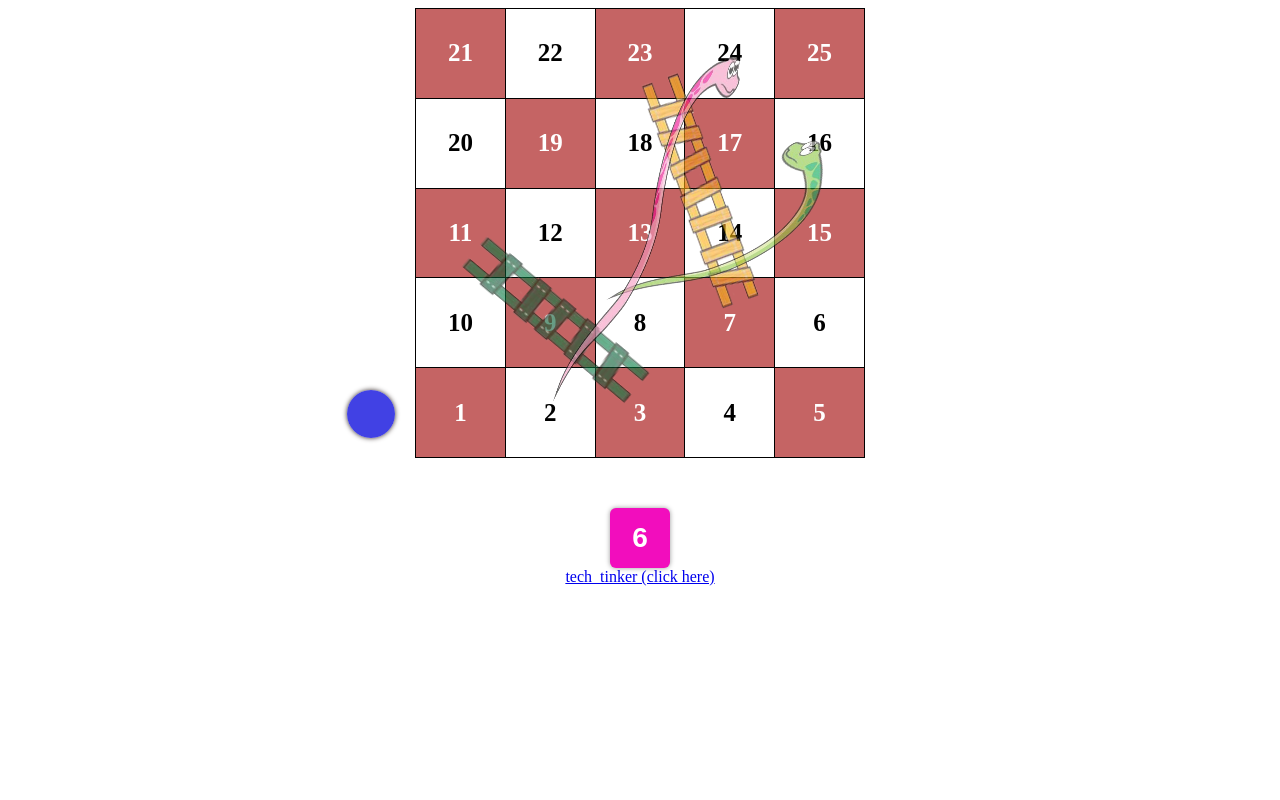
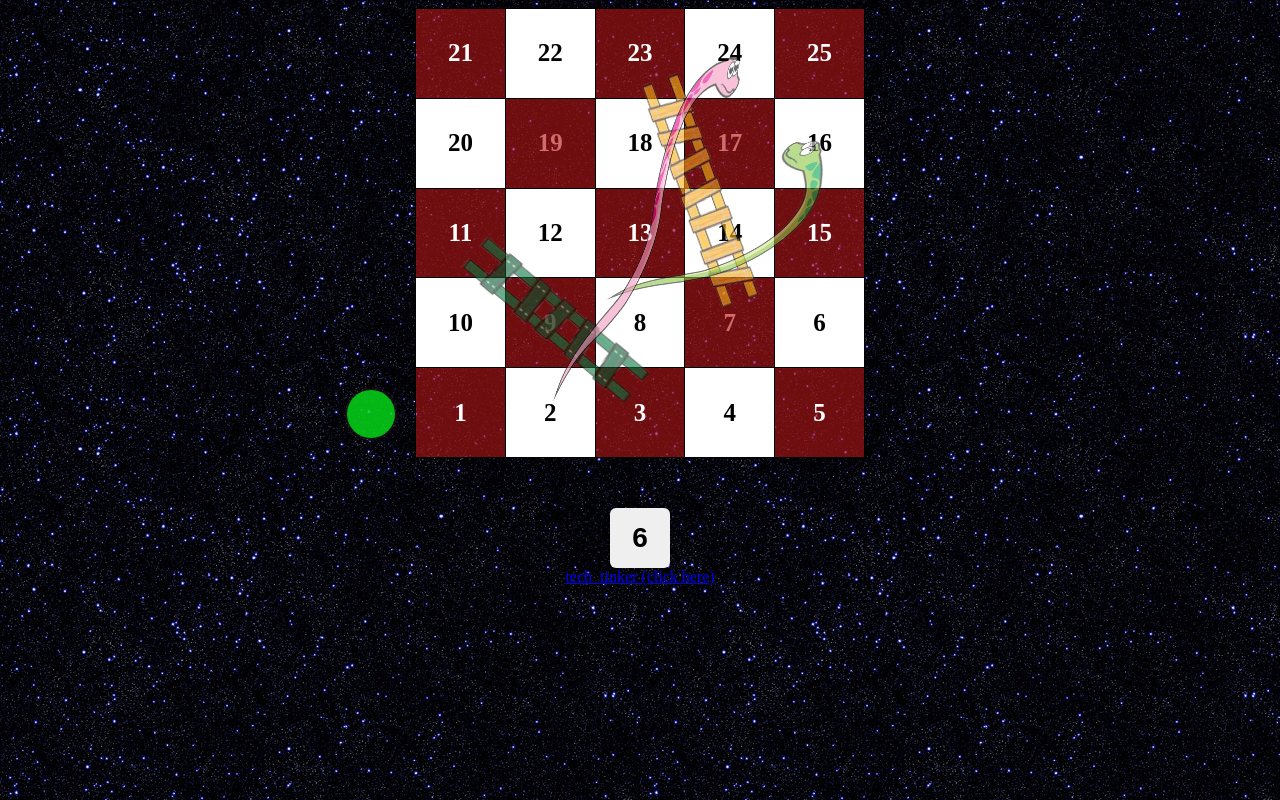
Before and after one commit to tech-tinker1/snake-ladder-game, a plain HTML site: page index.html in a window 1280 px wide. Drawn offline with Linux system fonts and the light colour scheme.

Commit message:
problem fixed

```diff
--- a/index.html
+++ b/index.html
@@ -6,6 +6,9 @@
     <meta name="viewport" content="width=device-width, initial-scale=1.0">
     <title>Snake Ladder Game</title>
     <style>
+        body {
+            background-image: url(./assets/images/stars-1436950_640.jpg);
+        }
         * {
             box-sizing: border-box;
         }
@@ -37,7 +40,7 @@
 
         .game-table tr:nth-child(even) td:nth-child(even) {
             background: rgba(168, 21, 21, 0.658);
-            color: white;
+            color: rgb(211, 108, 108);
         }
 
         .game-table tr:nth-child(odd) td:nth-child(even) {
@@ -89,7 +92,7 @@
         }
 
         .coin {
-            background: rgba(18, 18, 222, 0.799);
+            background: rgba(6, 228, 24, 0.799);
             box-shadow: 0px 0px 5px rgb(52, 41, 41);
             width: 48px;
             height: 48px;
@@ -114,8 +117,8 @@
             border-radius: 6px;
             font-size: 28px;
             font-weight: bold;
-            color: white;
-            background: rgb(242, 13, 189);
+            color: rgb(0, 0, 0);
+            background: rgb(240, 239, 239);
             rotate: 360deg;
             transition: all 300ms;
         }
@@ -292,8 +295,7 @@
 
     </script>
 
-
-    <a style="display: flex; justify-content: center;" href="https://www.instagram.com/tech_tinker_?igsh=MXI3cnJ3N21uMmlhcw==" >tech_tinker (click here)</a>
+    <a style="display: flex; justify-content: center; " href="https://www.instagram.com/tech_tinker_?igsh=MXI3cnJ3N21uMmlhcw==" >tech_tinker (click here)</a>
 </body>
 
 </html>
```
Also changed, not shown: assets/images/stars-1436950_640.jpg (added), image.png (added).
